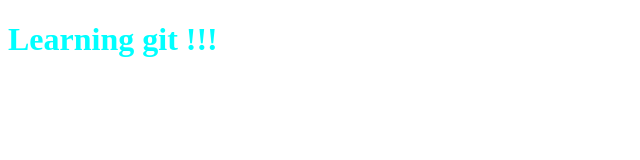
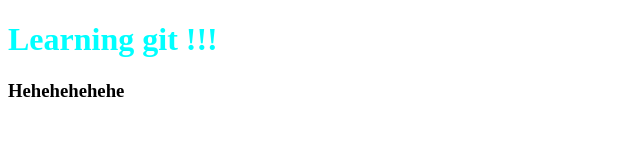
Before and after one commit to B-Farhan/my_first_project, a plain HTML site: page index.html in a window 1280 px wide. Shown: the whole page, without its empty margins (0-640 px from the left). Drawn offline with Linux system fonts and the light colour scheme.

Commit message:
new line added

```diff
--- a/index.html
+++ b/index.html
@@ -8,5 +8,6 @@
 </head>
 <body>
     <h1>Learning git !!!</h1>
+    <h3>Hehehehehehe</h3>
 </body>
 </html>
```
